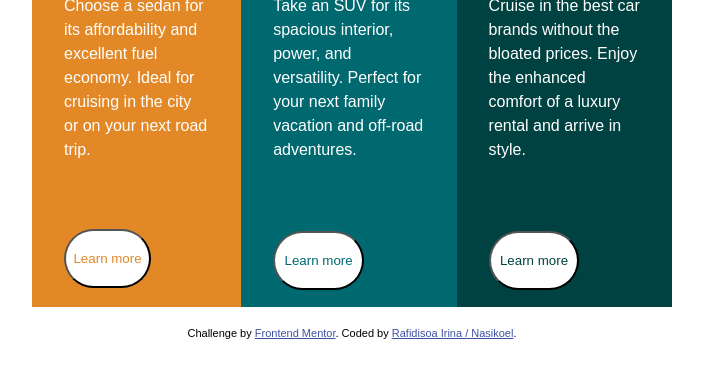
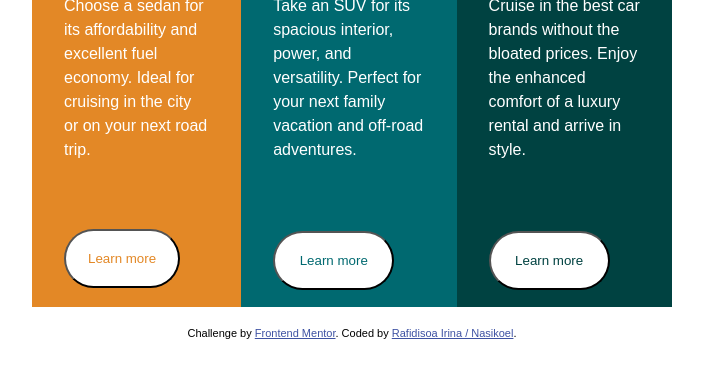
Before and after one commit to IrinaRf/3-column-preview-card-component-challenge, a plain HTML site: page index.html in a window 1280 px wide. Shown: the part 472-850 px from the top of the page, without its empty margins (288-991 px from the left). Drawn offline with Linux system fonts and the light colour scheme; a web font is replaced by a local one.

Commit message:
Update style.css

```diff
--- a/style.css
+++ b/style.css
@@ -44,8 +44,7 @@ h1{
     margin-bottom: 15%;
     border-radius: 2rem;
     height: 15%;
-    max-width: 80%;
-    min-width: 60%;
+    width: 80%;
 }
 .flex-element:nth-child(1) button{
     color: var(--bright-orange);
@@ -77,6 +76,7 @@ h1{
 
     .flex-element button{
         margin-top: 10%;
+        width: 60%;
     }
 }
 
```
